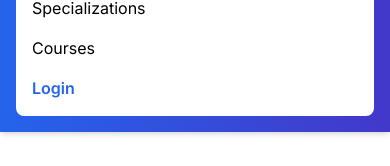
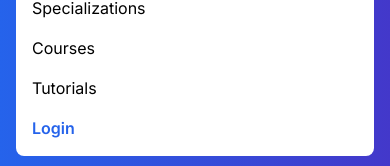
Before and after one commit to arvind9018/Edusource, a React (Create React App) app in the folder client/: page /specialization/1 in a window 390 px wide. Both pictures are taken after a click on the button 362 px from the left and 29 px from the top of the page. Shown: the part 180-346 px from the top of the page. Built offline with nearby package versions, Linux system fonts and the light colour scheme; no server answers; the database is empty.

Commit message:
Update Navbar.jsx

```diff
--- a/client/src/components/Navbar.jsx
+++ b/client/src/components/Navbar.jsx
@@ -278,6 +278,7 @@ const Navbar = () => {
           <Link to="/hero-page" className="hover:text-indigo-600" onClick={() => setMobileMenuOpen(false)}>Home</Link>
           <Link to="/specializations" className="hover:text-indigo-600" onClick={() => setMobileMenuOpen(false)}>Specializations</Link>
           <Link to="/courses" className="hover:text-indigo-600" onClick={() => setMobileMenuOpen(false)}>Courses</Link>
+          <Link to="/tutorials" className="hover:text-indigo-600" onClick={() => setMobileMenuOpen(false)}>Tutorials</Link>
 
           {isLoggedIn ? (
             <>
@@ -293,4 +294,5 @@ const Navbar = () => {
   );
 };
 
+
 export default Navbar;
```
